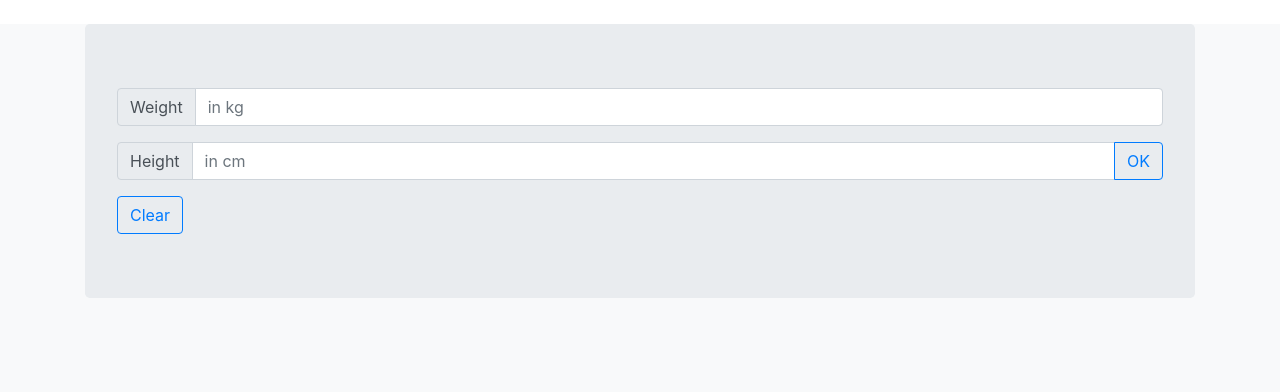
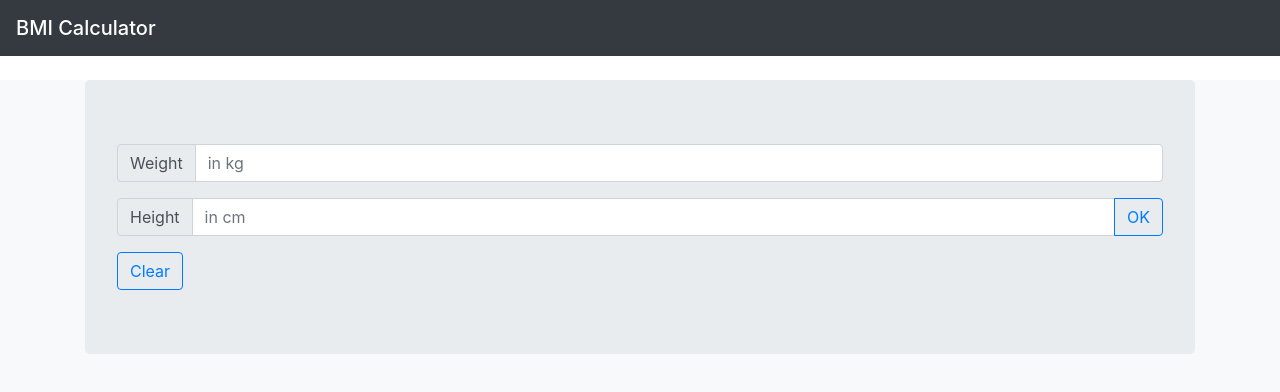
Before and after one commit to mannypanwar/BMIapp, a plain HTML site: page index.html in a window 1280 px wide. Drawn offline with nearby package versions, Linux system fonts and the light colour scheme; some packages are replaced by stand-ins of ours; a script that the page names is missing.

Commit message:
added navbar

```diff
--- a/index.html
+++ b/index.html
@@ -16,6 +16,9 @@
 </head>
   </head>
   <body>
+      <nav class="navbar navbar-dark bg-dark">
+          <span class="navbar-brand mb-0 h1">BMI Calculator</span>
+      </nav>
     <div class="container-fluid bg-light" style="min-height: 100vh">
       <div class="container">
         <div class="jumbotron mt-4">
```
